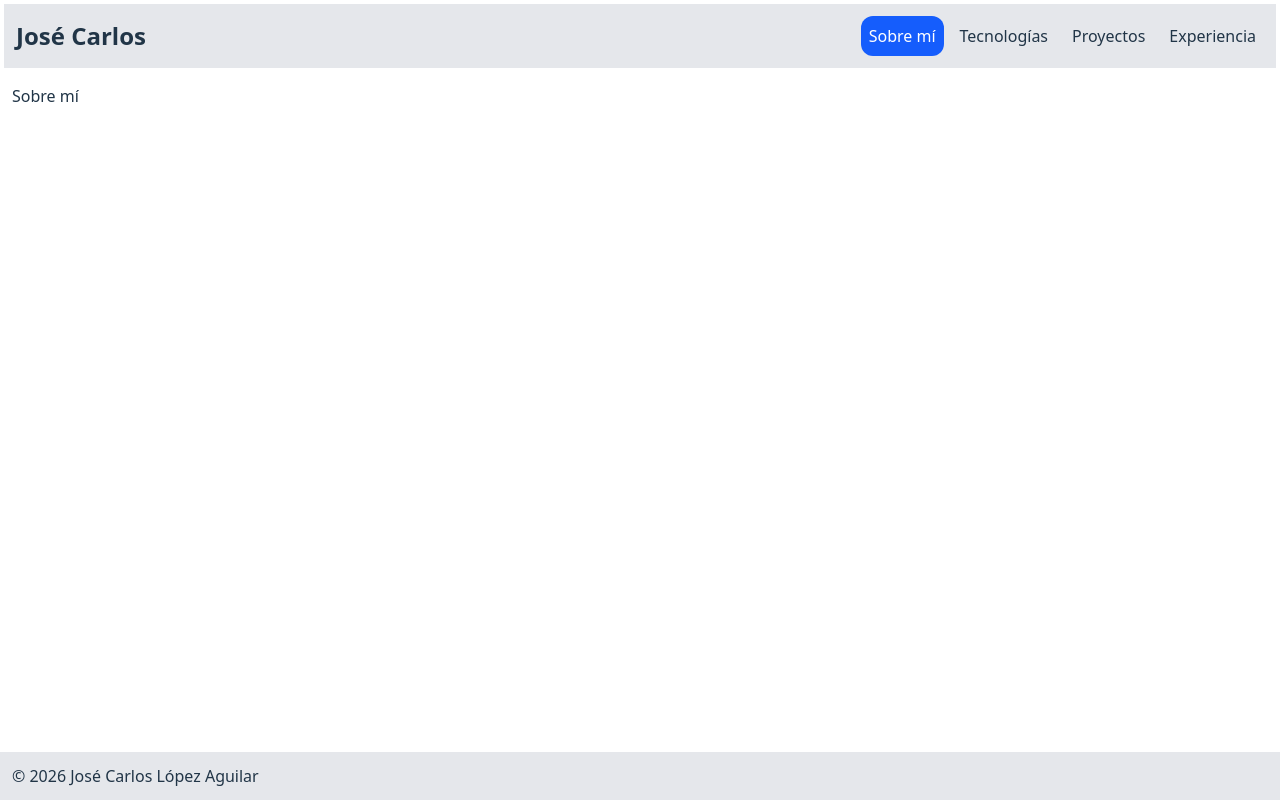
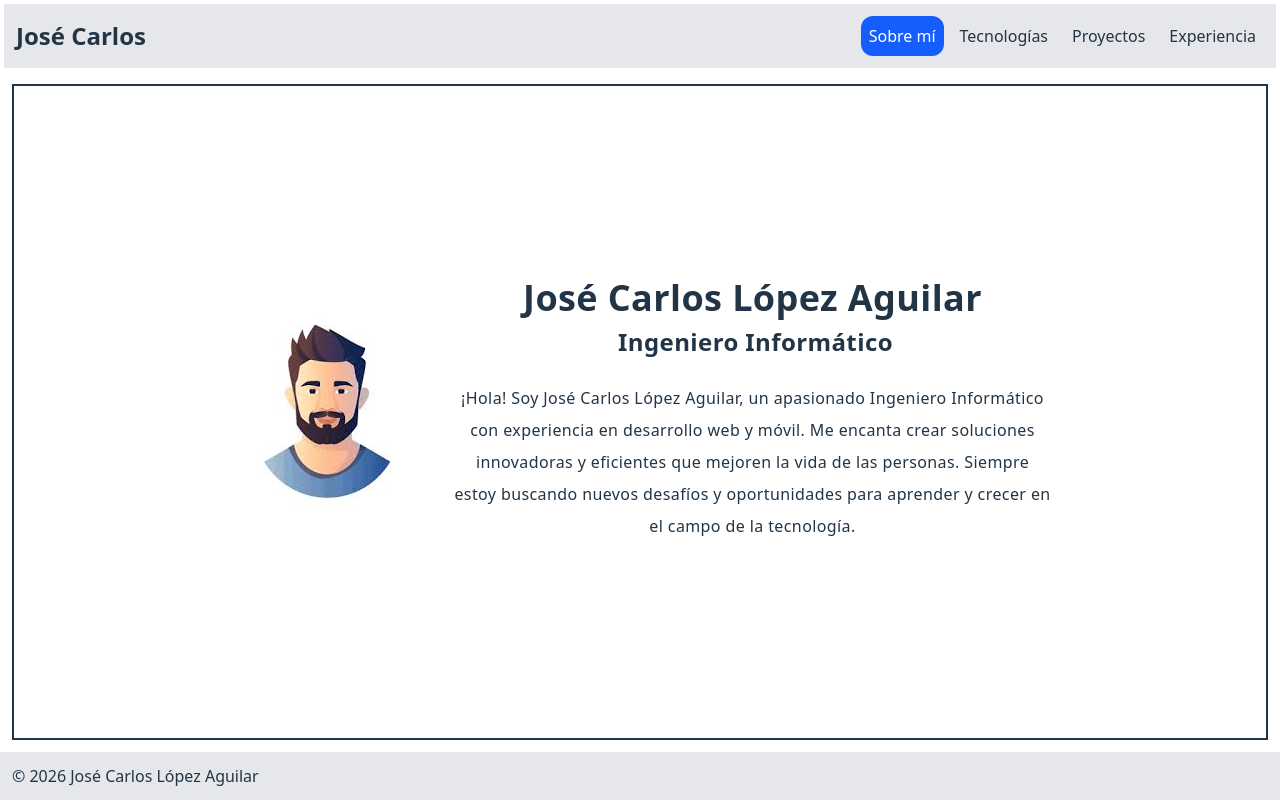
Before and after one commit to JoseCarlosPPK/portfolio, a React (Vite) app: page /#/ in a window 1280 px wide. Built offline with nearby package versions, Linux system fonts and the light colour scheme.

Commit message:
Add HomePage (structure and minimal contend and style)

```diff
--- a/src/index.css
+++ b/src/index.css
@@ -15,6 +15,16 @@
    -moz-osx-font-smoothing: grayscale;
 }
 
+.h1 {
+   font-size: 2.25rem;
+   font-weight: 700;
+}
+
+.h2 {
+   font-size: 1.5rem;
+   font-weight: 600;
+}
+
 @media (prefers-color-scheme: light) {
    :root {
       color: #213547;
--- a/src/pages/Home.jsx
+++ b/src/pages/Home.jsx
@@ -1,3 +1,28 @@
+import avatar from '../assets/avatar.jpeg'
+
 export function HomePage() {
-   return <>Sobre mí</>
+   return (
+      <div className='flex grow flex-col overflow-x-hidden'>
+         <main className='flex grow flex-wrap items-center justify-center border-2'>
+            <img
+               className='justify-self-center bg-amber-400'
+               src={avatar}
+               alt='imagen de perfil'
+            />
+            <section className='p-3.5 text-center leading-8 tracking-wide md:max-w-6/12'>
+               <h1 className='h1'>José Carlos López Aguilar</h1>
+               <h2 className='h2 mt-3 pl-1.5'>Ingeniero Informático</h2>
+
+               <p className='line mt-6'>
+                  ¡Hola! Soy José Carlos López Aguilar, un apasionado Ingeniero
+                  Informático con experiencia en desarrollo web y móvil. Me
+                  encanta crear soluciones innovadoras y eficientes que mejoren
+                  la vida de las personas. Siempre estoy buscando nuevos
+                  desafíos y oportunidades para aprender y crecer en el campo de
+                  la tecnología.
+               </p>
+            </section>
+         </main>
+      </div>
+   )
 }
```
Also changed, not shown: src/assets/avatar.jpeg (added).
